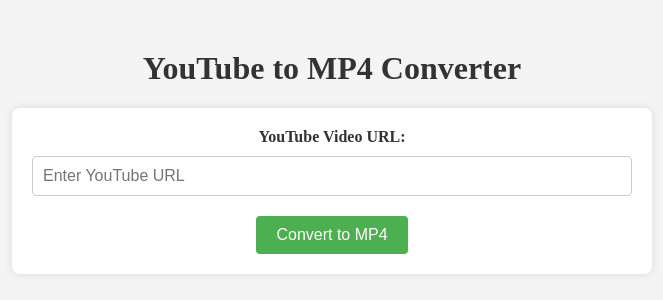
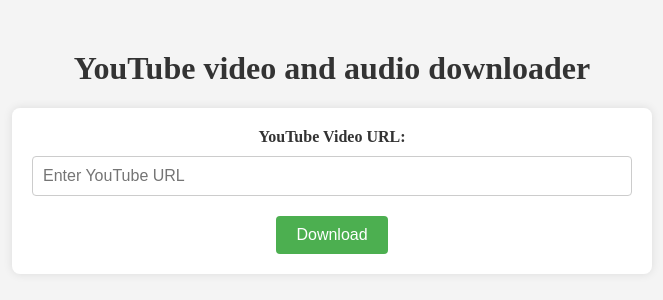
Before and after one commit to LukaKinn/YoutubeVideoDownload, a Flask app: page / in a window 1280 px wide. Shown: the top 300 px of the page, without its empty margins (308-971 px from the left). Run offline with Flask 3, Linux system fonts and the light colour scheme.

Commit message:
Cleaning

```diff
--- a/app.py
+++ b/app.py
@@ -26,7 +26,7 @@ def favicon():
         "favicon.ico",
         mimetype="image/vnd.microsoft.icon",
     )
-
+    # Incase you want to record only audio change the only_audio to True and 'Content-Type' to audio/mp3 and 'Content-Disposition' to mp3
 @app.route("/hello", methods=["POST"])
 def hello():
     url = request.form.get("url")
@@ -34,16 +34,13 @@ def hello():
         yt = YouTube(url, on_progress_callback=on_progress)
         buffer = BytesIO()
 
-        # Getting the highest resolution
         video = yt.streams.filter(only_audio=False).order_by("resolution").desc().first()
 
-        # Download the video
         video.stream_to_buffer(buffer)
         buffer.seek(0)
     except PytubeError:
         print("Error")
 
-    # Clean up the video title
     clean_title = "".join(char if char.isalnum() or char in {' ', '_', '-'} else '' for char in video.title)
     clean_title = clean_title.strip()
 
--- a/templates/index.html
+++ b/templates/index.html
@@ -5,7 +5,7 @@
     <meta charset="UTF-8">
     <meta http-equiv="X-UA-Compatible" content="IE=edge">
     <meta name="viewport" content="width=device-width, initial-scale=1.0">
-    <title>YouTube to MP4 Converter</title>
+    <title>YouTube video and audio downloader</title>
 
     <style>
         body {
@@ -64,11 +64,11 @@
 </head>
 
 <body>
-    <h1>YouTube to MP4 Converter</h1>
+    <h1>YouTube video and audio downloader</h1>
     <form action="/hello" method="post">
         <label for="url">YouTube Video URL:</label>
         <input type="text" id="url" name="url" placeholder="Enter YouTube URL" required>
-        <button type="submit">Convert to MP4</button>
+        <button type="submit">Download</button>
     </form>
 </body>
 
```
